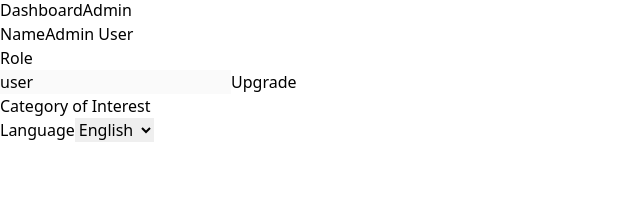
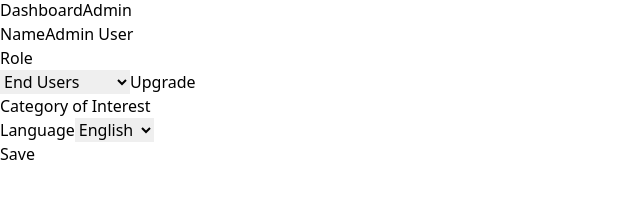
Before and after one commit to ArpitK24/quickdesk-hackathon, a React (Vite) app in the folder client/: page /profile in a window 1280 px wide. Shown: the part 350-548 px from the top of the page, without its empty margins (0-640 px from the left). Built offline with nearby package versions, Linux system fonts and the light colour scheme.

Commit message:
Created Navbar Component

```diff
--- a/client/package.json
+++ b/client/package.json
@@ -10,6 +10,7 @@
     "preview": "vite preview"
   },
   "dependencies": {
+    "@heroicons/react": "^2.2.0",
     "react": "^19.1.0",
     "react-dom": "^19.1.0",
     "react-router-dom": "^7.7.1"
--- a/client/src/App.jsx
+++ b/client/src/App.jsx
@@ -4,6 +4,7 @@ import './App.css'
 import Login from './pages/Login'
 import Register from './pages/Register';
 import AdminPanel from './pages/AdminPanel';
+import Navbar from './components/Navbar';
 
 function App() {
   return (
@@ -12,6 +13,7 @@ function App() {
         <Route path="/" element={<Login />} />
         <Route path="/register" element={<Register />} />
         <Route path="/profile" element={<AdminPanel />} />
+        <Route path="/navbar" element={<Navbar />} />
       </Routes>
     </BrowserRouter>
 
--- /dev/null
+++ b/client/src/components/Navbar.jsx
@@ -0,0 +1,32 @@
+import React from 'react';
+import { BellIcon } from '@heroicons/react/24/outline';
+
+function Navbar() {
+  return (
+    <nav className="w-full flex items-center justify-between px-6 py-3 bg-white shadow-md border-b border-purple-200">
+      {/* Left: Brand */}
+      <div className="text-2xl font-extrabold text-transparent bg-clip-text bg-gradient-to-r from-blue-500 via-purple-500 to-pink-500">
+        QuickDesk
+      </div>
+      {/* Right: Icons & Buttons */}
+      <div className="flex items-center gap-4">
+        {/* Notification Icon */}
+        <button className="relative p-2 rounded-full hover:bg-purple-100 transition">
+          <BellIcon className="h-6 w-6 text-purple-600" />
+          {/* Notification Dot */}
+          <span className="absolute top-1 right-1 w-2 h-2 bg-pink-500 rounded-full"></span>
+        </button>
+        {/* Dashboard Button */}
+        <button className="px-4 py-1 rounded-full bg-gradient-to-r from-blue-500 via-purple-500 to-pink-500 text-white font-semibold shadow hover:scale-105 transition">
+          Dashboard
+        </button>
+        {/* Admin Button */}
+        <button className="px-4 py-1 rounded-full border-2 border-purple-400 text-purple-700 font-semibold bg-white hover:bg-purple-100 shadow transition">
+          Admin
+        </button>
+      </div>
+    </nav>
+  );
+}
+
+export default Navbar;
--- a/client/src/pages/AdminPanel.jsx
+++ b/client/src/pages/AdminPanel.jsx
@@ -1,6 +1,9 @@
 import { useState } from "react";
+import { useNavigate } from 'react-router-dom';
 
 export default function AdminProfile() {
+
+  const navigate = useNavigate();
   const [profile, setProfile] = useState({
     name: "Admin User",
     role: "user",
@@ -69,12 +72,16 @@ export default function AdminProfile() {
           <div>
             <label className="block mb-1 text-sm font-semibold text-gray-700">Role</label>
             <div className="flex items-center gap-3">
-              <input
-                type="text"
+              <select
+                name="role"
                 value={profile.role}
-                disabled
-                className="w-full px-4 py-2 border-2 border-pink-200 rounded-xl bg-pink-50 text-sm text-pink-800 font-semibold"
-              />
+                onChange={handleChange}
+                className="w-full px-4 py-2 border-2 border-pink-200 rounded-xl bg-pink-50 text-sm text-pink-800 font-semibold focus:outline-none focus:ring-2 focus:ring-pink-400 transition"
+              >
+                <option value="endusers">End Users</option>
+                <option value="supportagent">Support Agent</option>
+                <option value="admin">Admin</option>
+              </select>
               <button
                 type="button"
                 onClick={handleUpgrade}
@@ -111,6 +118,17 @@ export default function AdminProfile() {
               <option>Marathi</option>
             </select>
           </div>
+
+          {/* Save Button */}
+          <div className="flex justify-end">
+            <button
+              type="button"
+              className="px-6 py-2 bg-gradient-to-r from-blue-500 via-purple-500 to-pink-500 text-white font-bold rounded-xl shadow-lg hover:scale-105 transition"
+              onClick={() => navigate('/navbar')}
+            >
+              Save
+            </button>
+          </div>
         </form>
       </div>
     </div>
```
Also changed, not shown: 1 other file (tests, documents, lock files or other folders).
